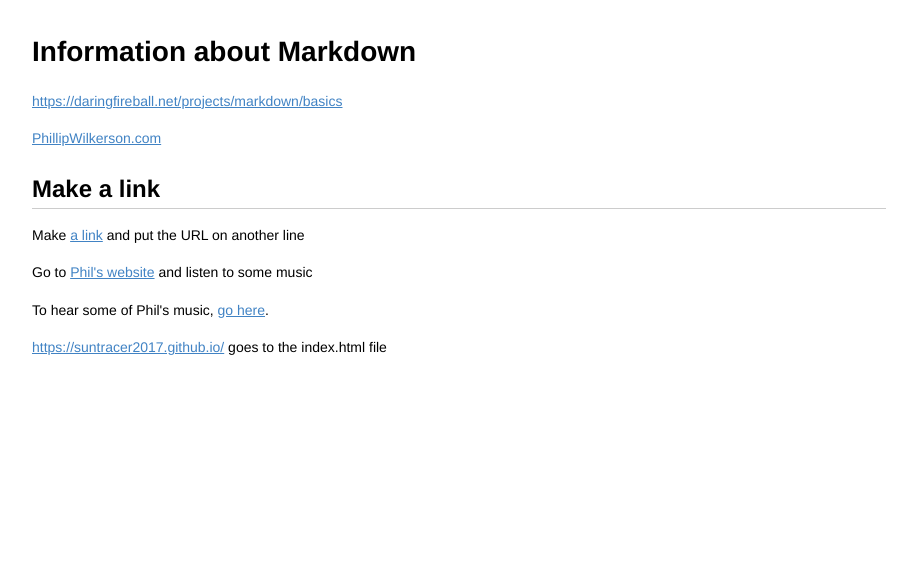
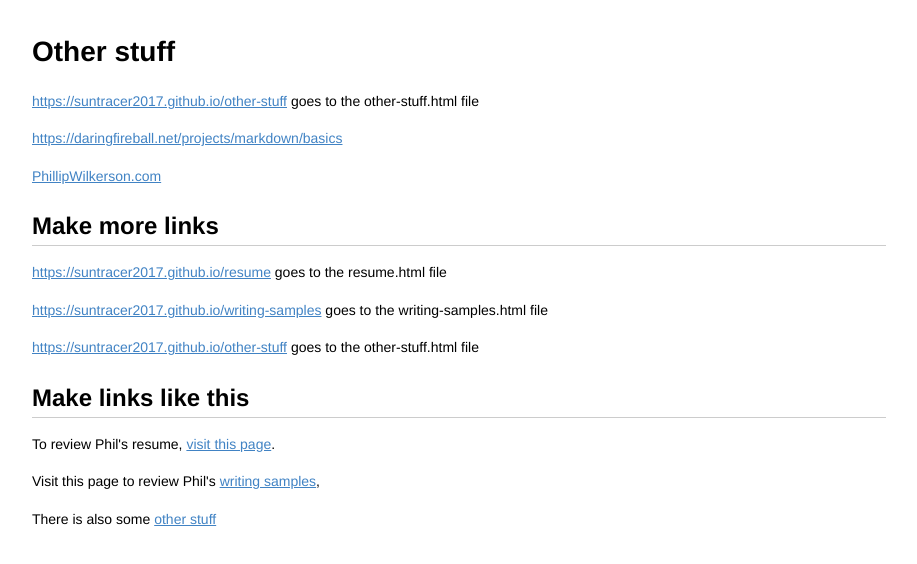
Before and after one commit to suntracer2017/suntracer001, a plain HTML site: page other-stuff.html in a window 1280 px wide. Shown: the whole page, without its empty margins (181-1098 px from the left). Drawn offline with Linux system fonts and the light colour scheme.

Commit message:
Update other-stuff.html

```diff
--- a/other-stuff.html
+++ b/other-stuff.html
@@ -5,7 +5,7 @@
 
 <meta charset="utf-8">
 <meta name="viewport" content="width=device-width, initial-scale=1.0, user-scalable=yes">
-<title>index</title>
+<title>other-stuff</title>
 
 
 <style type="text/css">
@@ -331,21 +331,29 @@ kbd {
 
 <body>
 
-<h1 id="toc_0">Information about Markdown</h1>
+<h1 id="toc_0">Other stuff</h1>
+
+<p><a href="https://suntracer2017.github.io/other-stuff">https://suntracer2017.github.io/other-stuff</a> goes to the other-stuff.html file</p>
 
 <p><a href="https://daringfireball.net/projects/markdown/basics">https://daringfireball.net/projects/markdown/basics</a></p>
 
 <p><a href="https://phillipwilkerson.com">PhillipWilkerson.com</a></p>
 
-<h2 id="toc_1">Make a link</h2>
+<h2 id="toc_1">Make more links</h2>
 
-<p>Make <a href="https://phillipwilkerson.com">a link</a> and put the URL on another line</p>
+<p><a href="https://suntracer2017.github.io/resume">https://suntracer2017.github.io/resume</a> goes to the resume.html file</p>
 
-<p>Go to <a href="https://phillipwilkerson.com">Phil&#39;s website</a> and listen to some music</p>
+<p><a href="https://suntracer2017.github.io/writing-samples">https://suntracer2017.github.io/writing-samples</a> goes to the writing-samples.html file</p>
 
-<p>To hear some of Phil&#39;s music, <a href="https://phillipwilkerson.com">go here</a>.</p>
+<p><a href="https://suntracer2017.github.io/other-stuff">https://suntracer2017.github.io/other-stuff</a> goes to the other-stuff.html file</p>
 
-<p><a href="https://suntracer2017.github.io/">https://suntracer2017.github.io/</a> goes to the index.html file</p>
+<h2 id="toc_2">Make links like this</h2>
+
+<p>To review Phil&#39;s resume, <a href="https://suntracer2017.github.io/resume">visit this page</a>.</p>
+
+<p>Visit this page to review Phil&#39;s <a href="https://suntracer2017.github.io/writing-samples">writing samples</a>, </p>
+
+<p>There is also some <a href="https://suntracer2017.github.io/other-stuff">other stuff</a></p>
 
 
 
```
